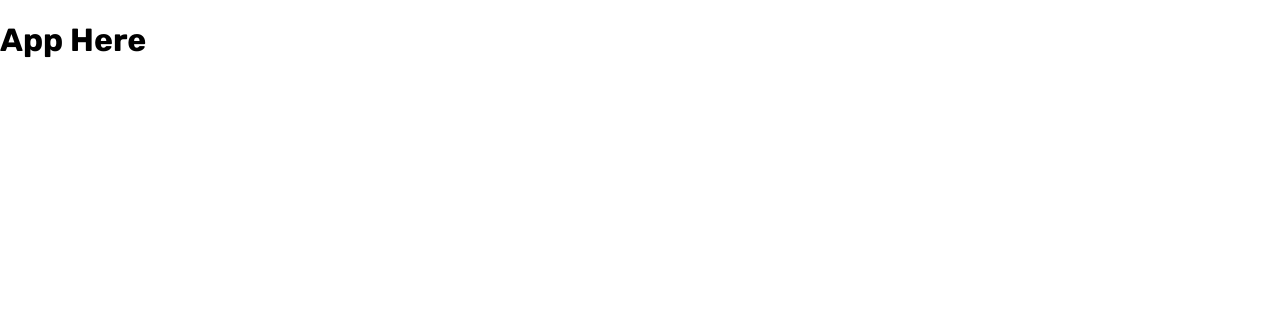
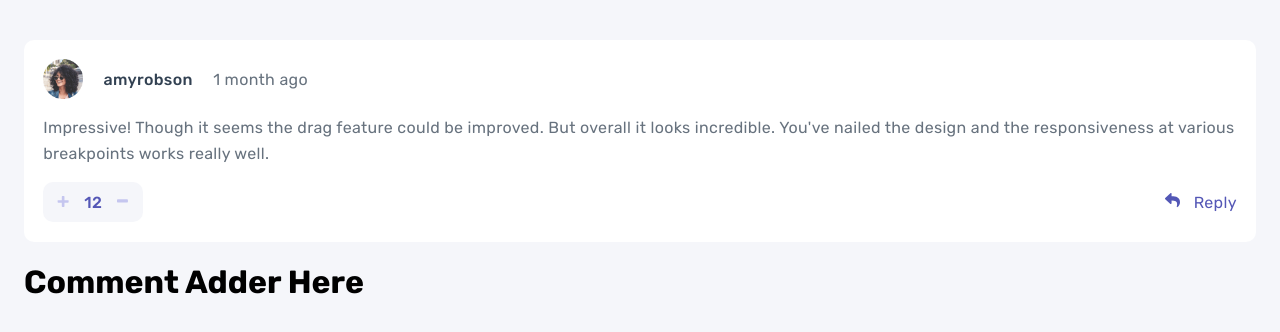
Before and after one commit to adriansseur/interactive-comments-section, a Next.js app: page / in a window 1280 px wide. Shown: the top 332 px of the page. Built offline with nearby package versions, Linux system fonts and the light colour scheme.

Commit message:
added one comment hard coded with styling

```diff
--- a/components/App.js
+++ b/components/App.js
@@ -1,5 +1,13 @@
-export default function App() {
+import styles from '../styles/App.module.css'
+import CommentAdder from "../components/CommentAdder"
+import CommentsViewer from "../components/CommentsViewer"
+
+
+export default function App({ data }) {
     return (
-        <h1>App Here</h1>
+        <div className={styles.appContainer}>
+            <CommentsViewer data={data} />
+            <CommentAdder />
+        </div>
     )
 }
--- /dev/null
+++ b/components/Comment.js
@@ -0,0 +1,49 @@
+import Image from "next/image"
+import styles from '../styles/Comment.module.css'
+
+export default function Comment({data}) {
+    return (
+        <div className={styles.commentContainer}>
+            <p className={styles.username}>amyrobson</p>
+            <Image
+                className={styles.userImage}
+                src="/assets/avatars/image-amyrobson.png"
+                height={150}
+                width={150}
+                alt="amyrobson"
+            />
+            <p className={styles.createdAt}>1 month ago</p>
+            <p className={styles.content}>Impressive! Though it seems the drag feature could be improved. But overall it looks incredible. You've nailed the design and  the responsiveness at various breakpoints works really well.</p>
+            <div className={styles.scoreContainer}>
+                <button>
+                    <Image
+                        src="/assets/icons/icon-plus.svg"
+                        height={150}
+                        width={150}
+                        alt="plus"
+                    />
+                </button>
+                <p>12</p>
+                <button>
+                    <Image
+                        src="/assets/icons/icon-minus.svg"
+                        height={150}
+                        width={150}
+                        alt="minus"
+                    />
+                </button>
+            </div> {/* score-container */}
+            <div className={styles.replyContainer}>
+                <button>
+                    <Image
+                        src="/assets/icons/icon-reply.svg"
+                        height={150}
+                        width={150}
+                        alt="reply"
+                    />
+                </button>
+                <p>Reply</p>
+            </div>
+        </div>
+    )
+}
--- /dev/null
+++ b/components/CommentAdder.js
@@ -0,0 +1,5 @@
+export default function CommentAdder() {
+    return (
+        <h1>Comment Adder Here</h1>
+    )
+}
--- /dev/null
+++ b/components/CommentsViewer.js
@@ -0,0 +1,13 @@
+import Comment from "../components/Comment"
+
+export default function CommentsViewer({data}) {
+
+    // map through data to create Comment elements
+
+    return (
+        <div className="comments-view-container">
+            {/* render comment elements */}
+            <Comment data={data} />
+        </div>
+    )
+}
--- a/data/data.json
+++ b/data/data.json
@@ -1,8 +1,8 @@
 {
   "currentUser": {
     "image": {
-      "png": "./images/avatars/image-juliusomo.png",
-      "webp": "./images/avatars/image-juliusomo.webp"
+      "png": "./assets/avatars/image-juliusomo.png",
+      "webp": "./assets/avatars/image-juliusomo.webp"
     },
     "username": "juliusomo"
   },
@@ -14,8 +14,8 @@
       "score": 12,
       "user": {
         "image": {
-          "png": "./images/avatars/image-amyrobson.png",
-          "webp": "./images/avatars/image-amyrobson.webp"
+          "png": "./assets/avatars/image-amyrobson.png",
+          "webp": "./assets/avatars/image-amyrobson.webp"
         },
         "username": "amyrobson"
       },
@@ -28,8 +28,8 @@
       "score": 5,
       "user": {
         "image": {
-          "png": "./images/avatars/image-maxblagun.png",
-          "webp": "./images/avatars/image-maxblagun.webp"
+          "png": "./assets/avatars/image-maxblagun.png",
+          "webp": "./assets/avatars/image-maxblagun.webp"
         },
         "username": "maxblagun"
       },
@@ -42,8 +42,8 @@
           "replyingTo": "maxblagun",
           "user": {
             "image": {
-              "png": "./images/avatars/image-ramsesmiron.png",
-              "webp": "./images/avatars/image-ramsesmiron.webp"
+              "png": "./assets/avatars/image-ramsesmiron.png",
+              "webp": "./assets/avatars/image-ramsesmiron.webp"
             },
             "username": "ramsesmiron"
           }
@@ -56,8 +56,8 @@
           "replyingTo": "ramsesmiron",
           "user": {
             "image": {
-              "png": "./images/avatars/image-juliusomo.png",
-              "webp": "./images/avatars/image-juliusomo.webp"
+              "png": "./assets/avatars/image-juliusomo.png",
+              "webp": "./assets/avatars/image-juliusomo.webp"
             },
             "username": "juliusomo"
           }
--- a/pages/index.js
+++ b/pages/index.js
@@ -14,7 +14,7 @@ export default function Home({data}) {
         <link rel="icon" href="/favicon.ico" />
       </Head>
 
-      <App />
+      <App data={data} />
     </div>
   )
 }
--- /dev/null
+++ b/styles/App.module.css
@@ -0,0 +1,3 @@
+.appContainer {
+    margin: 2.5rem 1.5rem;
+}
--- /dev/null
+++ b/styles/Comment.module.css
@@ -0,0 +1,97 @@
+.commentContainer {
+    background: white;
+    padding: 1.2rem;
+    border-radius: 10px;
+    display: grid;
+    grid-template-areas:
+                        'userImage username createdAt'
+                        'content content content'
+                        'scoreContainer scoreContainer replyContainer'
+    ;
+    grid-template-rows: 40px auto 40px;
+    grid-template-columns: 40px 130px auto;
+    letter-spacing: 0.02rem;
+}
+
+.commentContainer button {
+    border: none;
+    background: none;
+}
+
+.userImage { grid-area: userImage; }
+.username { grid-area: username; }
+.createdAt { grid-area: createdAt; }
+.content { grid-area: content; }
+.scoreContainer { grid-area: scoreContainer; }
+.replyContainer { grid-area: replyContainer; }
+
+.username,
+.createdAt {
+    display: flex;
+    align-items: center;
+}
+
+.username {
+    justify-content: center;
+    color: var(--dark-blue);
+    font-weight: var(--medium);
+}
+
+.createdAt,
+.content {
+    color: var(--grayish-blue);
+}
+
+.content {
+    line-height: 1.6rem;
+}
+
+.scoreContainer,
+.replyContainer {
+    display: flex;
+}
+
+.scoreContainer {
+    width: 100px;
+    background: var(--very-light-gray);
+    display: grid;
+    grid-template-columns: 1fr 0.5fr 1fr;
+    border-radius: 10px;
+    align-items: center;
+}
+
+.scoreContainer img {
+    max-width: 0.75rem !important;
+    max-height: 0.75rem !important;
+    min-width: 0.75rem !important;
+    min-height: 0.75rem !important;
+    object-fit: contain;
+}
+
+.scoreContainer p {
+    margin: 0;
+    text-align: center;
+    color: var(--moderate-blue);
+    font-weight: var(--medium);
+}
+
+.replyContainer {
+    width: 100px;
+    margin-left: auto;
+    color: var(--moderate-blue);
+    justify-content: flex-end;
+}
+
+.replyContainer img {
+    width: 15px !important;
+    height: 15px !important;
+    min-width: 15px !important;
+    max-width: 15px !important;
+    min-height: 15px !important;
+    max-height: 15px !important;
+}
+
+.replyContainer p {
+    align-self: center;
+    margin-left: 0.5rem;
+}
--- a/styles/globals.css
+++ b/styles/globals.css
@@ -2,8 +2,7 @@ html,
 body {
   padding: 0;
   margin: 0;
-  font-family: 'Rubik', sans-serif, -apple-system, BlinkMacSystemFont, Segoe UI, Roboto, Oxygen,
-    Ubuntu, Cantarell, Fira Sans, Droid Sans, Helvetica Neue, sans-serif;
+  font-family: 'Rubik', sans-serif, -apple-system, BlinkMacSystemFont, Segoe UI, Roboto, Oxygen, Ubuntu, Cantarell, Fira Sans, Droid Sans, Helvetica Neue, sans-serif;
   /* PRIMARY */
   --moderate-blue: hsl(238, 40%, 52%);
   --soft-red: hsl(358, 79%, 66%);
@@ -17,6 +16,8 @@ body {
   --light: 300;
   --medium: 500;
   --bold: 700;
+
+  background: var(--very-light-gray);
 }
 
 a {
```
Also changed, not shown: styles/Home.module.css (added).
